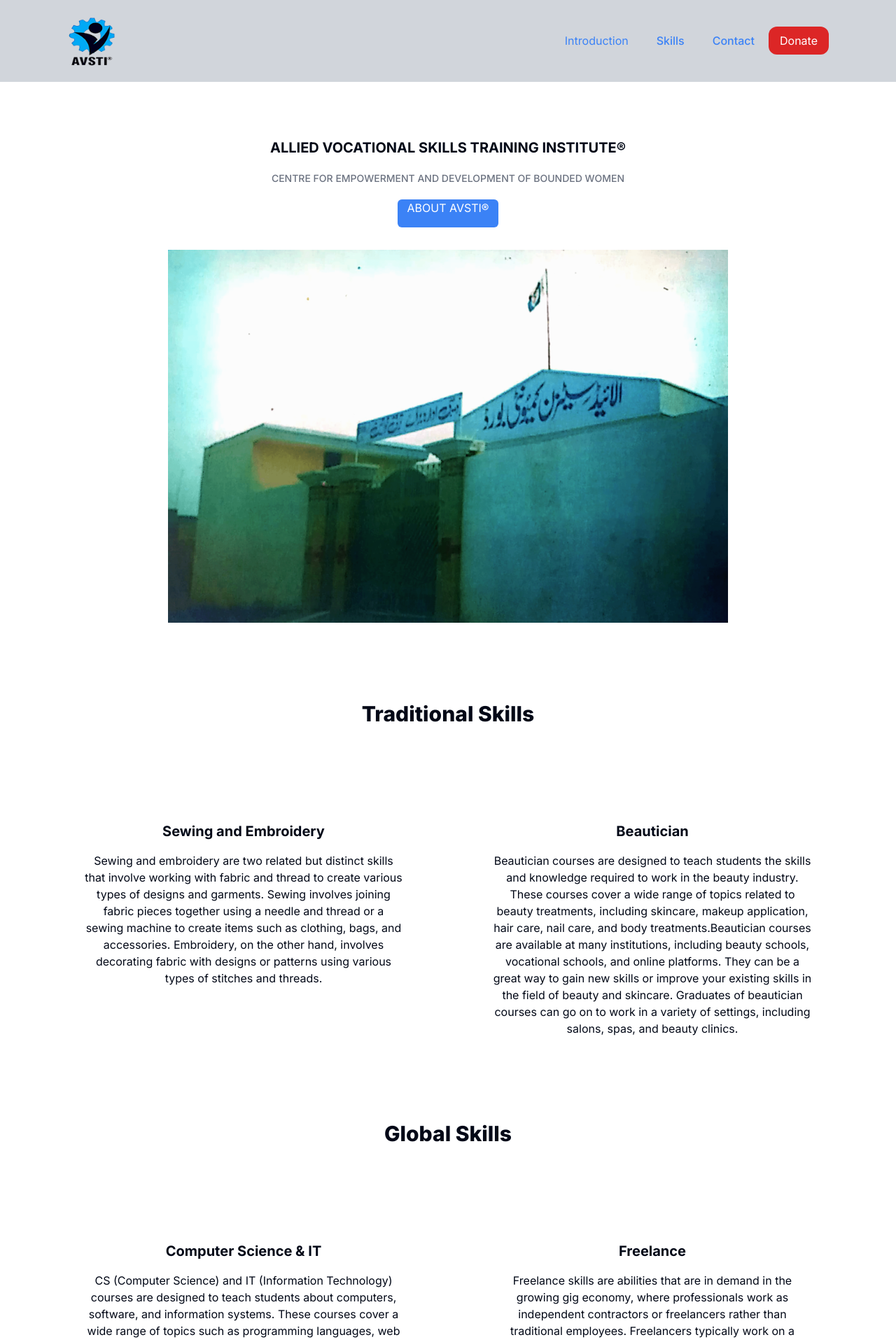
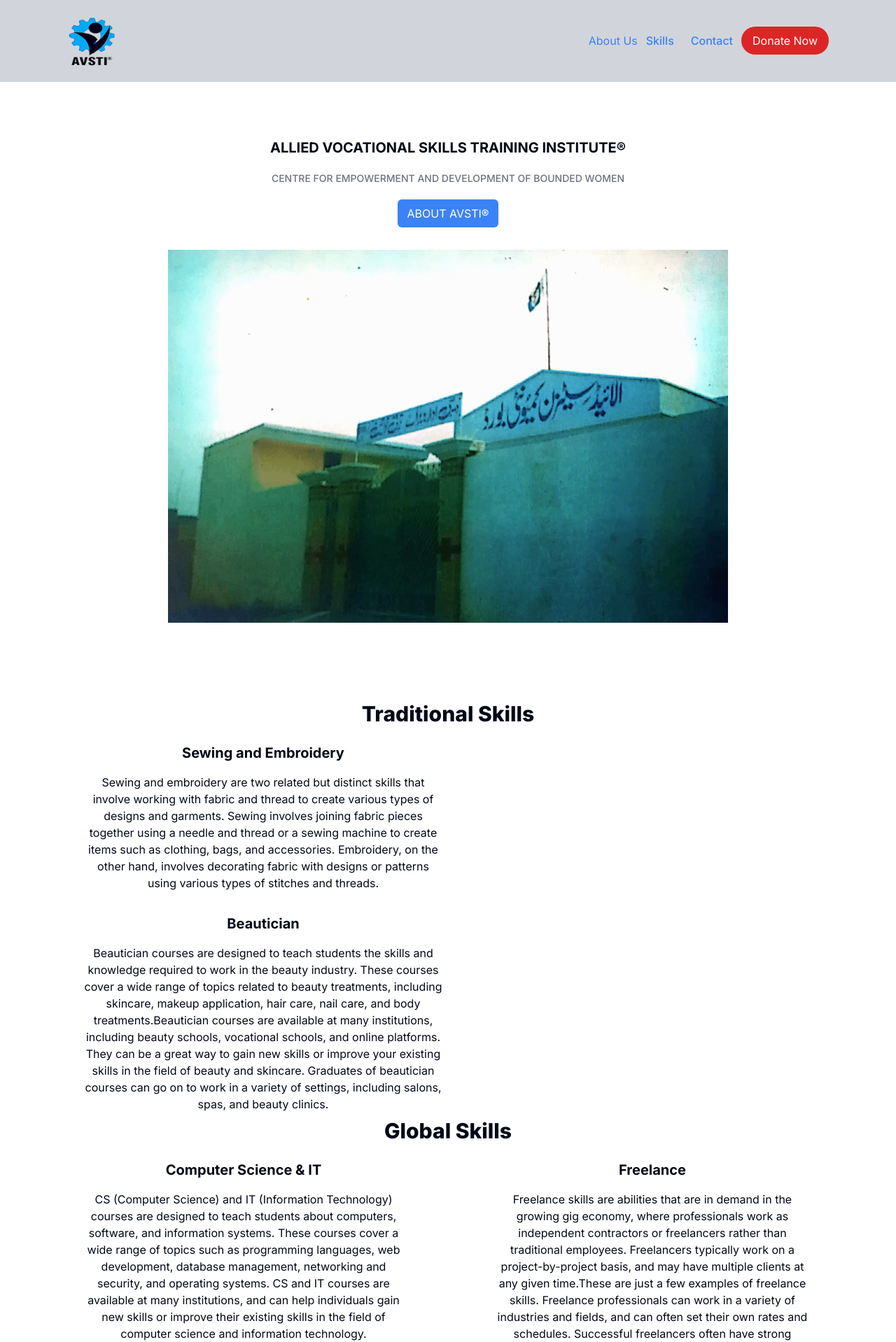
Before and after one commit to drsagher/avstiswl, a Next.js app: page / in a window 1280 px wide. Shown: the top 1918 px of the page at 70% size. Built offline with nearby package versions, Linux system fonts and the light colour scheme.

Commit message:
Modification 1

```diff
--- a/app/footer.tsx
+++ b/app/footer.tsx
@@ -15,7 +15,7 @@
       <div className='mt-5'>
         <h1 className='text-2xl uppercase font-bold text-white'>quick link</h1>
         <div className='mt-1'>
-       <Link href="#hero-img" className='uppercase text-sm font-medium hover:text-blue-500 block text-white leading-10'>Introduction</Link>
+       <Link href="#hero-img" className='uppercase text-sm font-medium hover:text-blue-500 block text-white leading-10'>About Us</Link>
        <Link href="#skills" className='uppercase text-sm font-medium hover:text-blue-500 block text-white leading-10'>Skills</Link>
        <Link href="#contact" className='uppercase text-sm font-medium hover:text-blue-500 block text-white leading-10'>Contact</Link>
       </div>
--- a/app/page.tsx
+++ b/app/page.tsx
@@ -23,14 +23,14 @@
           <Image src={logo} alt='logo' width="72" height="72"/>
         </div>
         <nav className='flex items-center'>
-          <div className='max-lg:hidden '>
-            <Link href="#hero-img" className=' text-md px-5 hover:text-green-500 text-blue-500'>Introduction</Link>
-            <Link href="#skills" className=' text-md font-medium px-5 hover:text-green-500 text-blue-500'>Skills</Link>
-            <Link href="#contact" className=' text-md font-medium px-5 hover:text-green-500 text-blue-500'>Contact</Link>
+          <div className=''>
+            <Link href="#hero-img" className='hover:text-green-500 text-blue-500'>About Us</Link>
+            <Link href="#skills" className=' text-md font-medium px-3 hover:text-green-500 text-blue-500'>Skills</Link>
+            <Link href="#contact" className=' text-md font-medium px-3 hover:text-green-500 text-blue-500'>Contact</Link>
           </div>
           <Popover>
             <PopoverTrigger>
-              <button className="text-white rounded-xl bg-red-600 px-4 py-2 hover:bg-green-500">Donate</button>
+              <button className="text-white rounded-3xl bg-red-600 px-4 py-2 hover:bg-green-500">Donate Now</button>
             </PopoverTrigger>
             <PopoverContent>
               <div className="flex flex-col gap-4 items-center">
@@ -43,8 +43,8 @@
                   <p>SWIFT Code: ABPAPKKA</p>
                 </div>
                 <div className="flex-col items-start justify-start">
-                  <h2 className="bg-blue-200 font-bold">Payonerr Bank Detail</h2>
-                  <p>Bank Detail: USA XX-7066</p>
+                  <h2 className="bg-blue-200 font-bold">Payoneer Bank Detail</h2>
+                  <p>Bank Detail: USD XX-7066</p>
                   <p>Bank Name: Citibank</p>
                   <p>Address: 111 Wall Street New York, NY 10043 USA</p>
                   <p>Swift Code: CITIUS33</p>
@@ -66,7 +66,7 @@
             <p className='max-2xl:text-sm text-lg font-medium uppercase my-5 text-gray-500'>Centre for empowerment and development of bounded women</p>
             <Popover>
               <PopoverTrigger>
-                <div className='bg-blue-500 w-36 h-10 rounded-md text-white uppercase hover:bg-blue-600'>About AVSTI&reg;</div>
+                <button className='bg-blue-500 w-36 h-10 rounded-md text-white uppercase hover:bg-blue-600'>About AVSTI&reg;</button>
               </PopoverTrigger>
               <PopoverContent className="flex w-96">
                 <p className="text-sm font-sm">
--- a/app/service.tsx
+++ b/app/service.tsx
@@ -4,7 +4,7 @@
   return (
     <div id="skills" className="">
       <h2 className="flex items-center justify-center text-center mt-28 text-3xl font-extrabold">Traditional Skills</h2>
-      <div className="flex p-28">
+      <div className="flex px-28 sm:flex-col">
         <div className="flex flex-col w-1/2 p-2 bg-white items-center justify-start text-center mr-28">
           <h1 className="text-xl font-bold p-4">Sewing and Embroidery</h1>
           <p>
@@ -36,7 +36,7 @@
       </div>
 
       <h2 className="flex items-center justify-center text-center text-3xl font-extrabold">Global Skills</h2>
-      <div className="flex p-28">
+      <div className="flex px-28">
       <div className="flex flex-col w-1/2 p-2 bg-white items-center justify-start text-center mr-28">
         <h1 className="text-xl font-bold p-4">Computer Science & IT</h1>
         <p>
```
